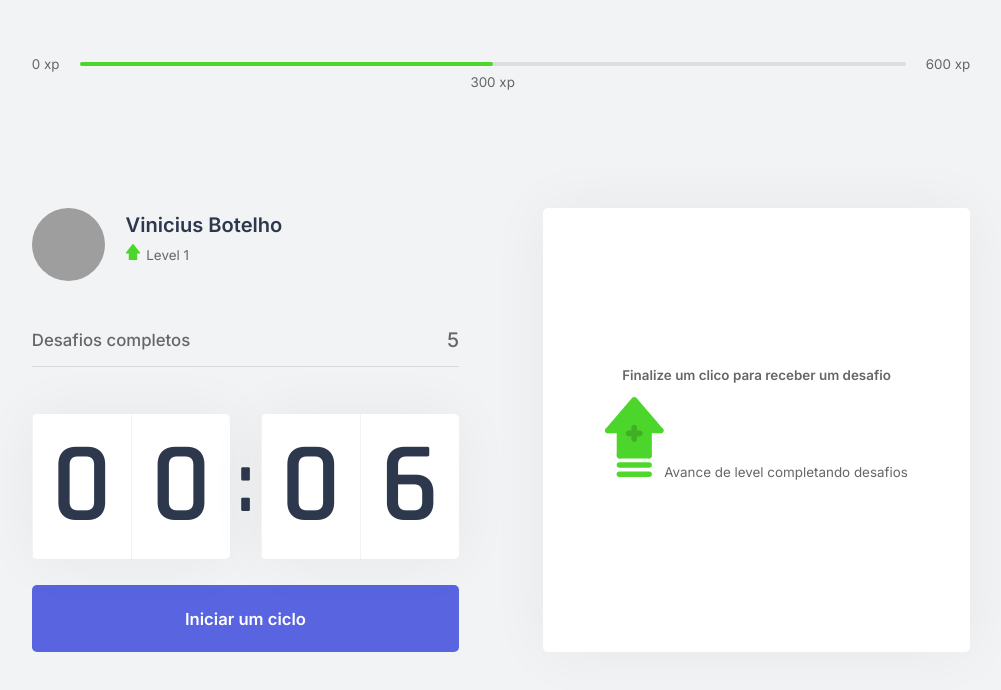
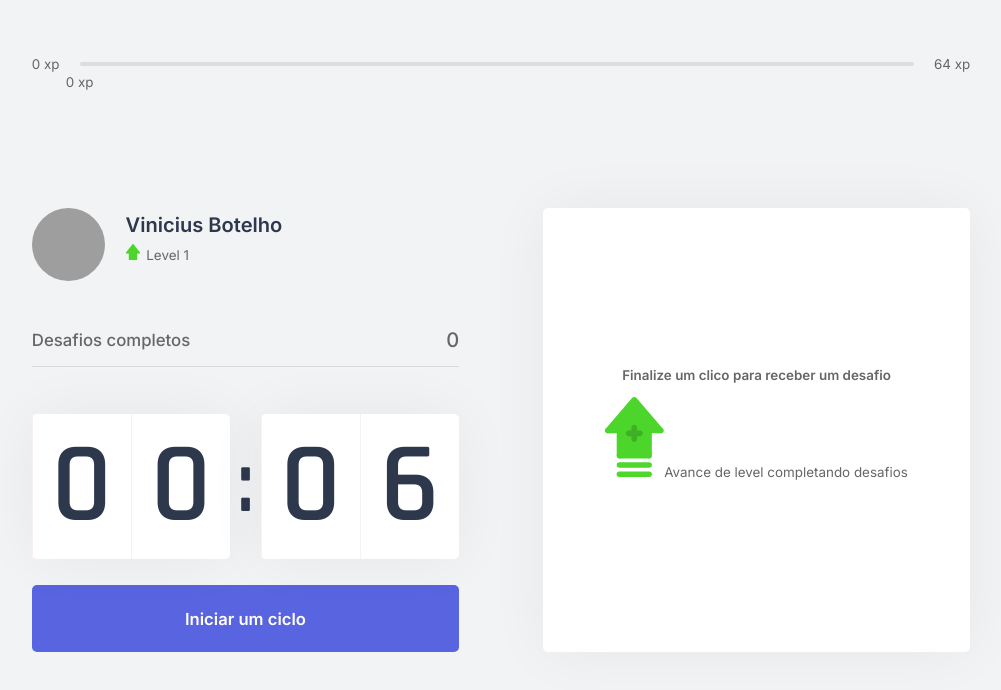
Before and after one commit to viniciusBotelho625/Moviet, a Next.js app: page / in a window 1280 px wide. Shown: the top 690 px of the page, without its empty margins (139-1140 px from the left). Built offline with nearby package versions, Linux system fonts and the light colour scheme; grey boxes are pictures that could not be loaded.

Commit message:
Regras de negócio

```diff
--- a/src/components/ChallengeBox.tsx
+++ b/src/components/ChallengeBox.tsx
@@ -4,7 +4,7 @@
 
 export function ChallengeBox() {
 
-    const { activeChallenge } = useContext(ChallengesContext);
+    const { activeChallenge, resetChallenge } = useContext(ChallengesContext);
 
     return (
         <div className={styles.challengeBoxContainer}>
@@ -22,6 +22,7 @@
                         <button
                             type="button"
                             className={styles.challengeFailedButton}
+                            onClick={resetChallenge}
                         >
                         Falhei
                         </button>
--- a/src/components/CompletedChallenges.tsx
+++ b/src/components/CompletedChallenges.tsx
@@ -1,11 +1,16 @@
+import { useContext } from 'react';
+import { ChallengesContext } from '../contexts/ChallengesContext';
 import styles from '../styles/components/CompletedChallenges.module.css';
 
 
+
 export function CompletedChallenges() {
+    const {challengesCompleted} = useContext(ChallengesContext);
+
     return (
         <div className={styles.completedChallengesContainer}>
             <span>Desafios completos</span>
-            <span>5</span>
+            <span>{challengesCompleted}</span>
         </div>
     );
 }
--- a/src/components/ExperienceBar.tsx
+++ b/src/components/ExperienceBar.tsx
@@ -1,17 +1,23 @@
+import { useContext, useState } from 'react';
+import { ChallengesContext } from '../contexts/ChallengesContext';
 import styles from '../styles/components/ExperienceBar.module.css';
 
 export function ExperienceBar() {
+
+    const {currentExperience, experienceToNextLevel} = useContext(ChallengesContext);
+
+    const percentToNextLevel = Math.round(currentExperience * 100) / experienceToNextLevel;
     return (
         <header className={styles.experienceBar}>
             <span>0 xp</span>
             <div>
-                <div style={{ width: '50%'}} />
+                <div style={{ width:  `${percentToNextLevel}%`}} />
 
-                <span className={styles.currentExperience} style={{ left: '50%' }}>
-                    300 xp
+                <span className={styles.currentExperience} style={{ left: `${percentToNextLevel}%` }}>
+                    {currentExperience} xp
                 </span>
             </div>
-            <span>600 xp</span>
+            <span>{experienceToNextLevel} xp</span>
         </header>
     );
 }
--- a/src/contexts/ChallengesContext.tsx
+++ b/src/contexts/ChallengesContext.tsx
@@ -10,9 +10,11 @@
     level: number;
     currentExperience: number;
     challengesCompleted: number;
+    experienceToNextLevel: number;
     activeChallenge: Challange;
     levelUp: () => void;
     startNewChallenge: () => void;
+    resetChallenge: () => void;
 }
 
 interface ChallengesProviderProps {
@@ -29,6 +31,8 @@
     const [challengesCompleted, setChallengesCompleted] = useState(0);
     const [activeChallenge, setActiveChallenge] = useState(null)
 
+    const experienceToNextLevel = Math.pow((level + 1) * 4, 2)
+
     function levelUp() {
         setLevel(level + 1);
     }
@@ -40,6 +44,10 @@
         setActiveChallenge(challenge)
     }
 
+    function resetChallenge() {
+        setActiveChallenge(null);
+    }
+
     return (
         <ChallengesContext.Provider
             value={{
@@ -47,8 +55,10 @@
                 currentExperience,
                 challengesCompleted,
                 activeChallenge,
+                experienceToNextLevel,
                 levelUp,
                 startNewChallenge,
+                resetChallenge,
             }}>
             {children}
         </ChallengesContext.Provider>
```
